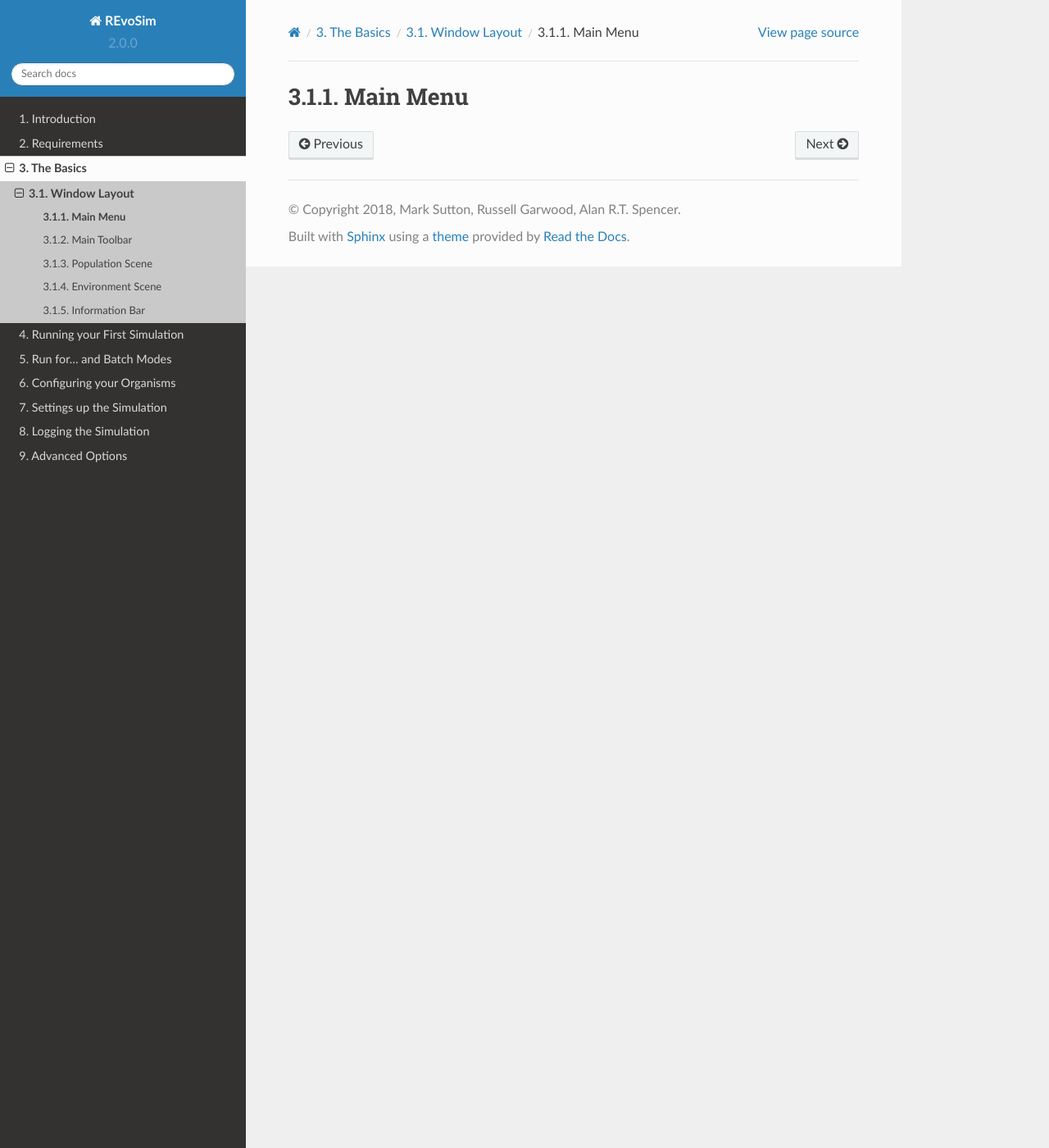
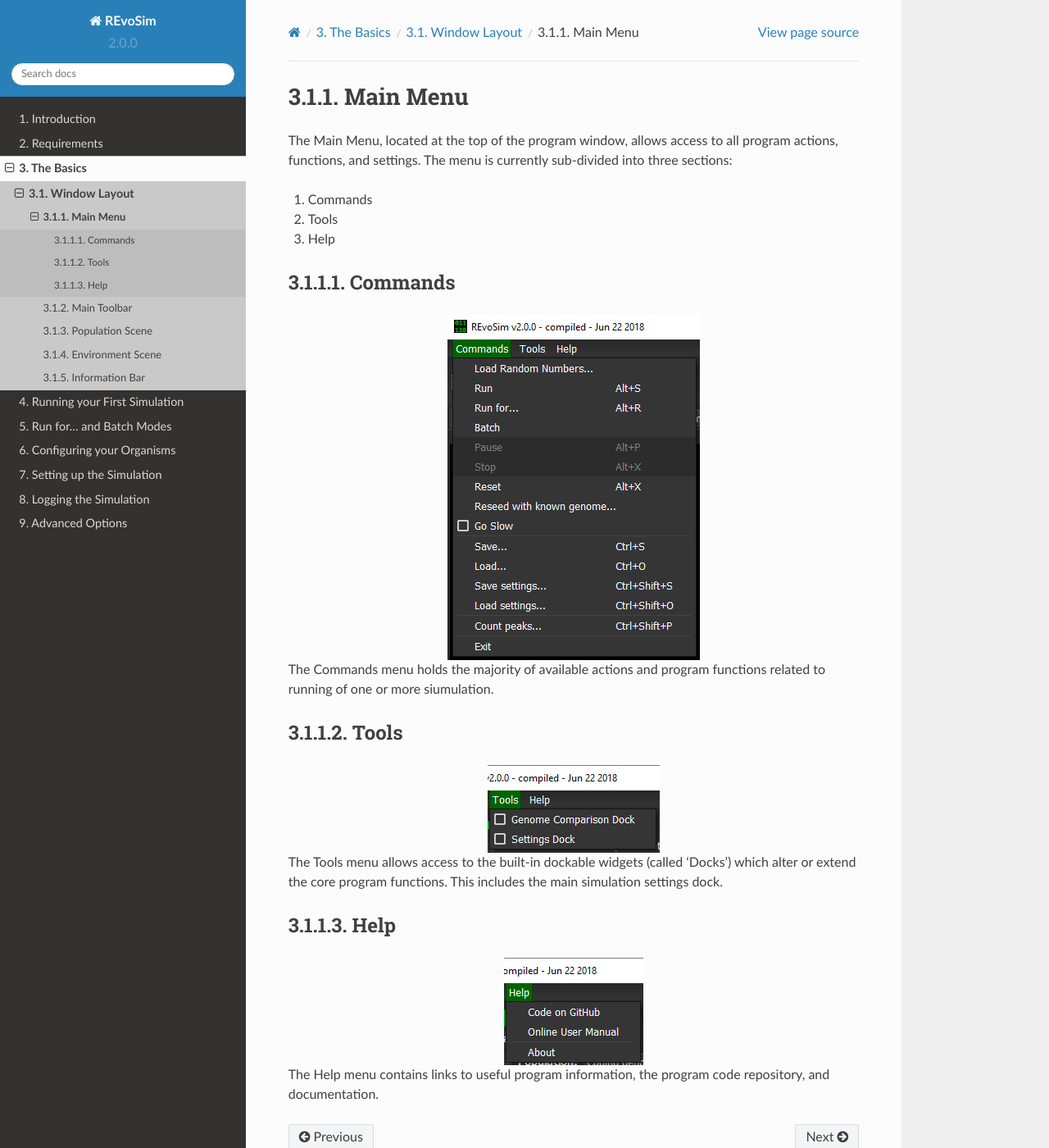
Before and after one commit to palaeoware/revosim, a Sphinx documentation site: the page built from docs/mainmenu.rst, in a window 1280 px wide and 1400 px high. Shown: the whole window at 82% size. Built offline with Sphinx 7.4.7 and the Read the Docs theme 2.0.0, drawn with Linux system fonts in a browser that asks for light colours.

Commit message:
Image changes to the docs

```diff
--- a/docs/mainmenu.rst
+++ b/docs/mainmenu.rst
@@ -1,2 +1,32 @@
 Main Menu
 =========
+
+The Main Menu, located at the top of the program window, allows access to all program actions, functions, and settings. The menu is currently sub-divided into three sections:
+
+1. Commands
+2. Tools
+3. Help
+
+Commands
+--------
+
+.. figure:: _static/commandMenu.png
+    :align: center
+
+The Commands menu holds the majority of available actions and program functions related to running of one or more siumulation.
+
+Tools
+-----
+
+.. figure:: _static/toolsMenu.png
+    :align: center
+
+The Tools menu allows access to the built-in dockable widgets (called 'Docks') which alter or extend the core program functions. This includes the main simulation settings dock.
+
+Help
+----
+
+.. figure:: _static/helpMenu.png
+    :align: center
+
+The Help menu contains links to useful program information, the program code repository, and documentation.
--- a/docs/maintoolbar.rst
+++ b/docs/maintoolbar.rst
@@ -6,15 +6,15 @@
 .. figure:: _static/mainToolbar.png
     :align: center
 
-    Figure 1 Main toolbar (no simulation running).
+    Figure 3.1.2.1 - Main toolbar (no simulation running).
 
 .. figure:: _static/mainToolbarInRun.png
     :align: center
 
-    Figure 2 Main toolbar (with simulation running).
+    Figure 3.1.2.2 - Main toolbar (with simulation running).
 
 
-The first four (“Run”, “Run for”, “Batch”, "Pause" and “Stop”) control the initiation and cessation of simulation runs. These commands can also be accessed from the “Command” menu. Further detail on these actions can be found in 3.3.1 and 3.3.2.
+The first four (“Run”, “Run for”, “Batch”, "Pause" and “Stop”) control the initiation and cessation of simulation runs. These commands can also be accessed from the _'"Commands"': mainmenu menu. Further detail on these actions can be found in 3.3.1 and 3.3.2.
 
 The sixth and seventh buttons (“Reset” and “Reseed”) allow the resetting of the simulation and reseeding of the initial genomes in the population window prior to running a simulation. Further detail on these actions can be found in 3.3.3 and 3.3.4.
 
--- a/docs/settingssiumlation.rst
+++ b/docs/settingssiumlation.rst
@@ -1,2 +1,2 @@
-Settings up the Simulation
+Setting up the Simulation
 ==========================
```
Also changed, not shown: docs/index.rst (+13 -0 lines), docs/_static/commandMenu.png (added), docs/_static/helpMenu.png (added), docs/_static/mainToolbar.png, docs/_static/mainToolbarInRun.png, docs/_static/palaeoware_logo_square.png (added), docs/_static/toolsMenu.png (added), docs/_static/windowLayoutWithText.png.
